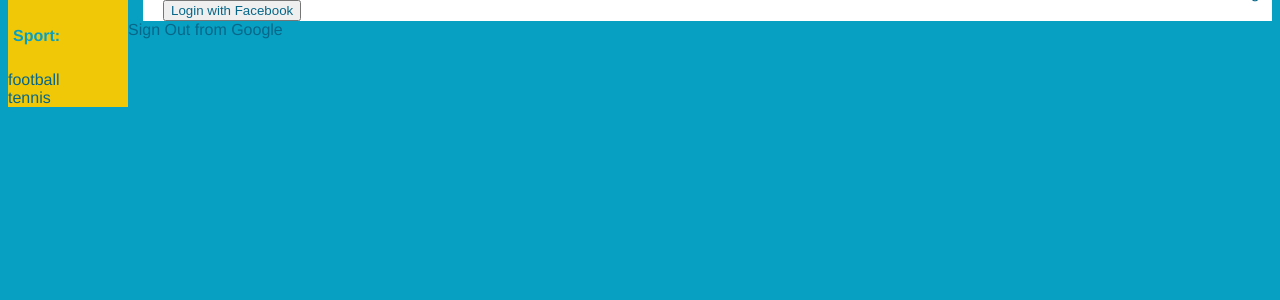
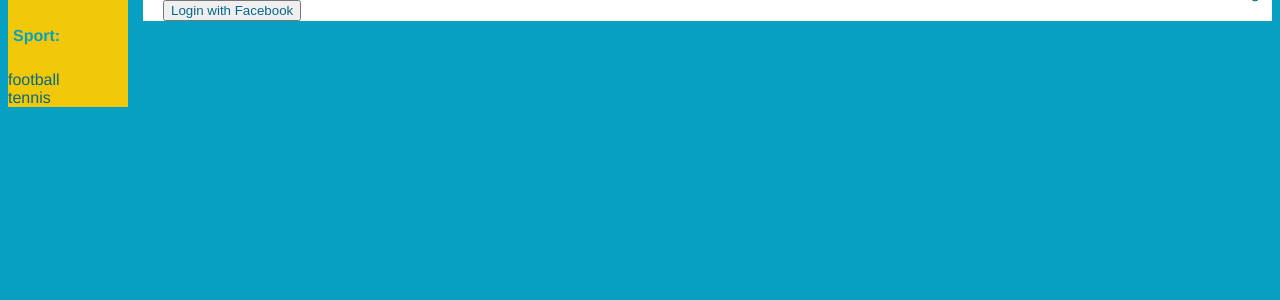
Before and after one commit to jlamoreaux/FSWD-Catalog, a Flask app: page /login in a window 1280 px wide. Shown: the part 121-421 px from the top of the page. Run offline with Flask 2, Linux system fonts and the light colour scheme; some libraries are stand-ins or nearby versions.

Commit message:
removed "Sign Out from Google" link

```diff
--- a/templates/login.html
+++ b/templates/login.html
@@ -76,7 +76,6 @@
         }
       }
     </script>
-    <a href='#'>Sign Out from Google</a>
 
 <!--FACEBOOK SIGN IN-->
 
```
